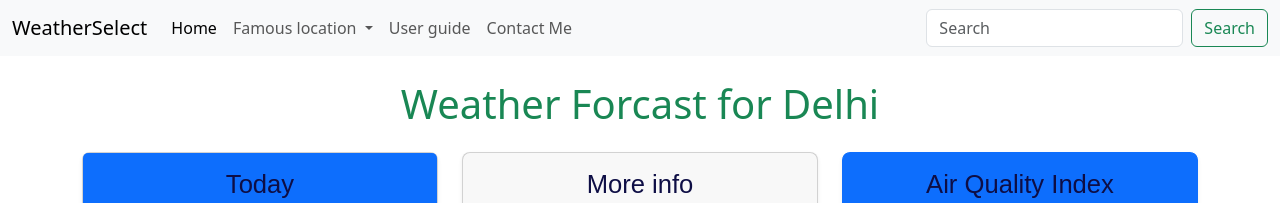
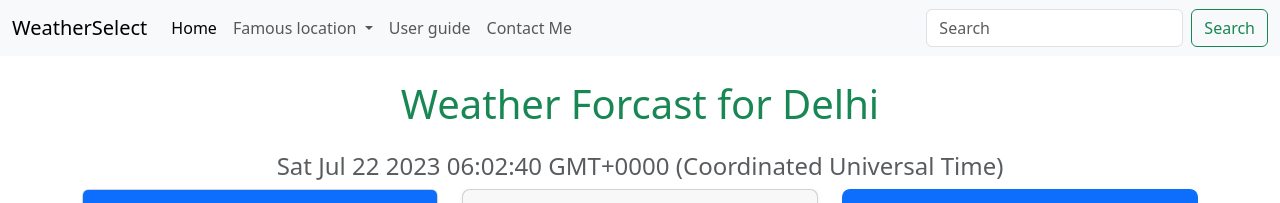
Before and after one commit to abhayv290/Weather-app, a plain HTML site: page index.html in a window 1280 px wide. Shown: the top 203 px of the page. Drawn offline with nearby package versions, Linux system fonts and the light colour scheme; no server answers.

Commit message:
addid time

```diff
--- a/index.html
+++ b/index.html
@@ -56,6 +56,7 @@
   </nav>
   <div class="container">
     <h1 class="my-4 text-center text-success " id="cityname"></h1>
+    <h4 id="tme" class="text-body-secondary text-center"></h4>
     <main>
       <div class="row row-cols-1 row-cols-md-3 mb-3 text-center">
         <div class="col">
--- a/script.js
+++ b/script.js
@@ -122,3 +122,9 @@ mum.addEventListener('click', (e) => {
 	getaqi('Mumbai')
 })
 getaqi('Delhi');
+
+
+setInterval(() => {
+	const dt=new Date;
+	tme.innerHTML=dt;
+}, 1000);
```
